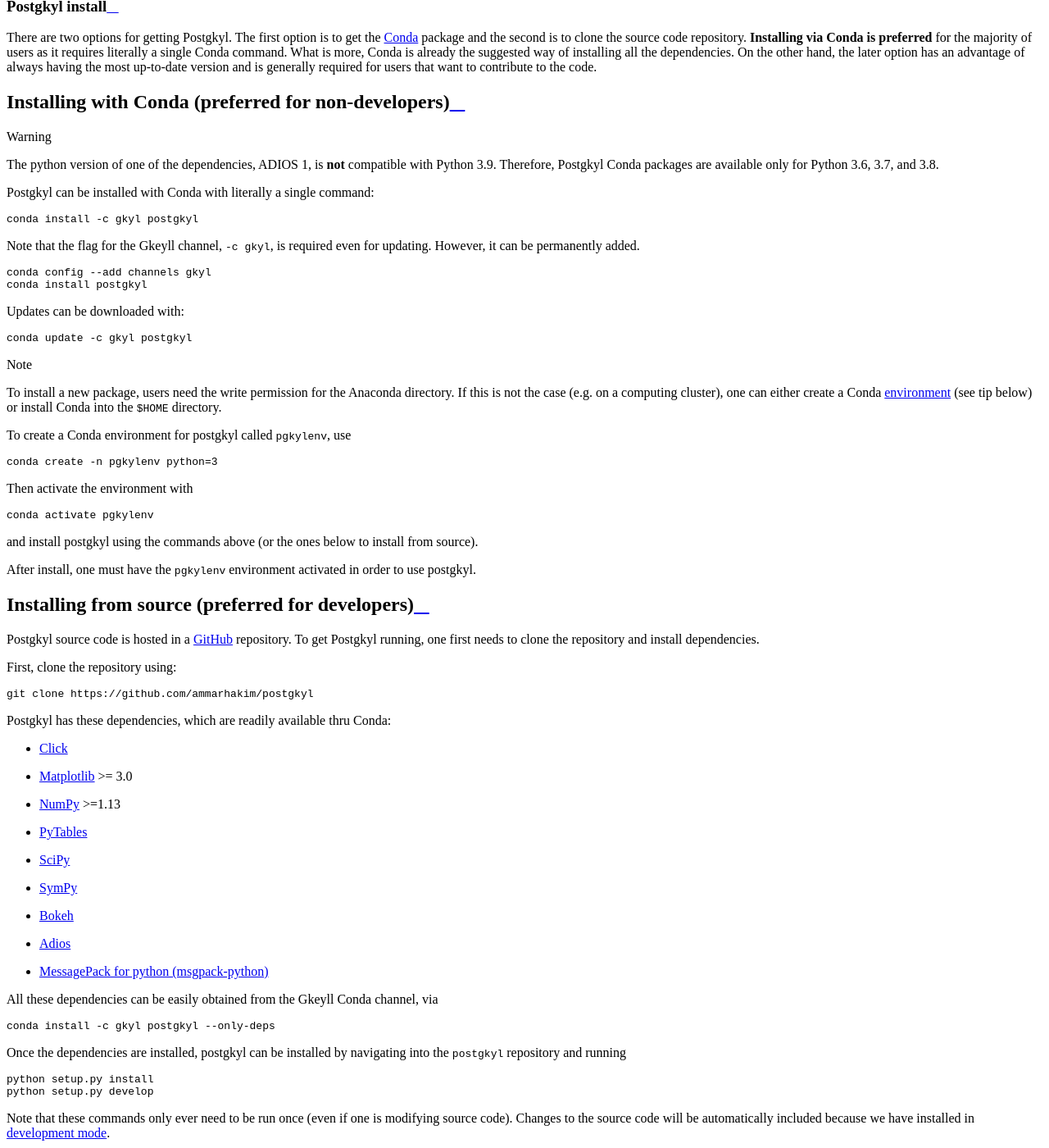
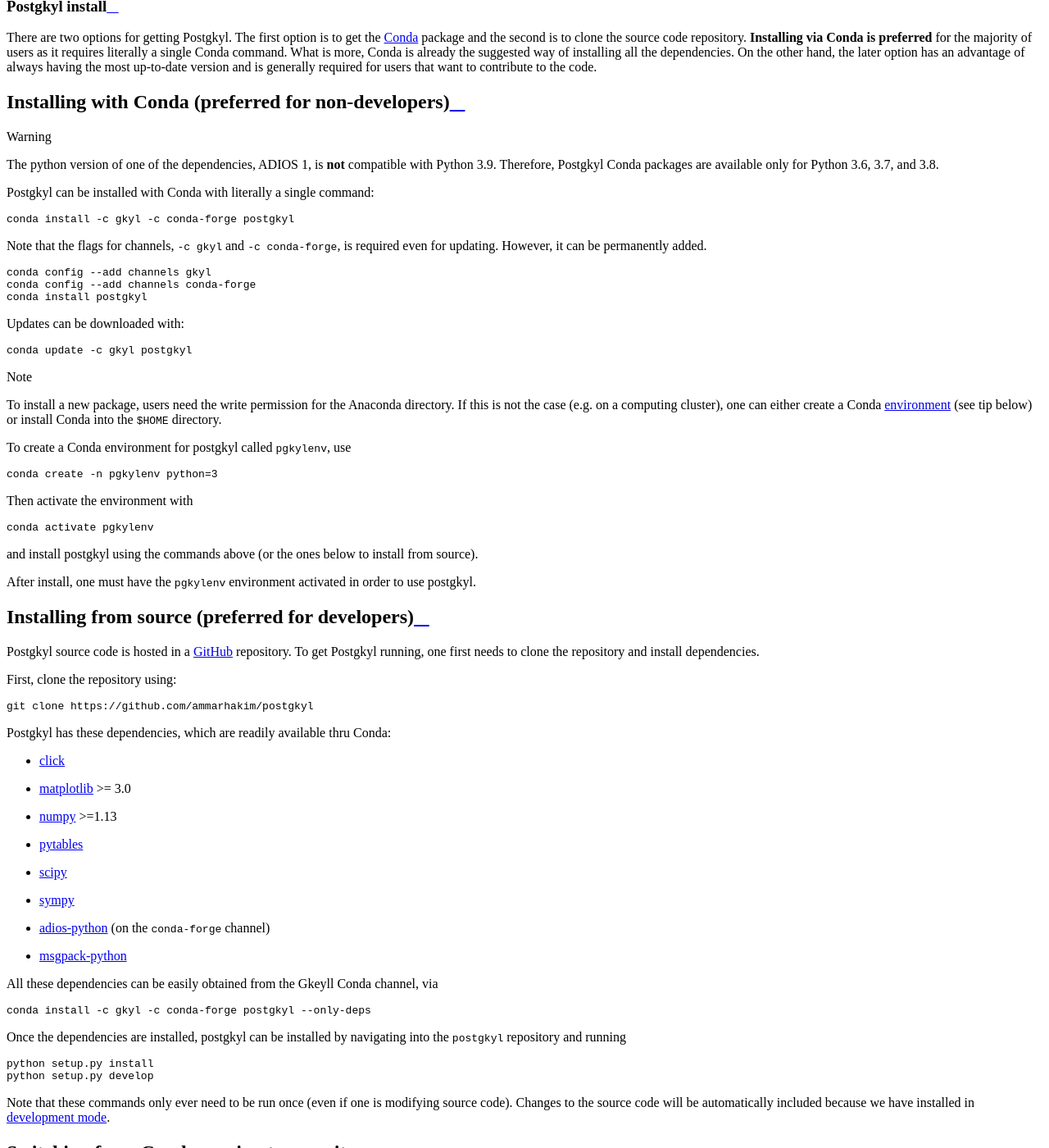
Before and after one commit to ammarhakim/gkyl-doc, a Sphinx documentation site: the page built from source/postgkyl/install.rst, in a window 1280 px wide and 1400 px high, scrolled down 1639 px. Shown: the whole window at 82% size. Built offline with Sphinx 7.4.7 and the Read the Docs theme 2.0.0, drawn with Linux system fonts in a browser that asks for light colours; pages that are not in the unit, such as notebooks, are missing from menus; some of the changed text lies outside the part shown.

Commit message:
Updating Postgkyl install instructions

```diff
--- a/source/postgkyl/install.rst
+++ b/source/postgkyl/install.rst
@@ -27,14 +27,15 @@
 
 .. code-block:: bash
 
-  conda install -c gkyl postgkyl
+  conda install -c gkyl -c conda-forge postgkyl
 
-Note that the flag for the Gkeyll channel, ``-c gkyl``, is required
-even for updating. However, it can be permanently added.
+Note that the flags for channels, ``-c gkyl`` and ``-c conda-forge``,
+is required even for updating. However, it can be permanently added.
 
 .. code-block:: bash
 
   conda config --add channels gkyl
+  conda config --add channels conda-forge
   conda install postgkyl
 
 Updates can be downloaded with:
@@ -86,22 +87,22 @@
 
 Postgkyl has these dependencies, which are readily available thru Conda:
 
-* `Click <https://click.palletsprojects.com/en/7.x/>`_
-* `Matplotlib <https://matplotlib.org/>`_ >= 3.0
-* `NumPy <https://numpy.org/>`_ >=1.13
-* `PyTables <https://www.pytables.org/>`_
-* `SciPy <https://www.scipy.org/>`_
-* `SymPy <https://www.sympy.org/en/index.html>`_
-* `Bokeh <https://docs.bokeh.org/en/latest/index.html>`_
-* `Adios <https://www.olcf.ornl.gov/center-projects/adios/>`_
-* `MessagePack for python (msgpack-python) <https://github.com/msgpack/msgpack-python>`_
+* `click <https://click.palletsprojects.com/en/7.x/>`_
+* `matplotlib <https://matplotlib.org/>`_ >= 3.0
+* `numpy <https://numpy.org/>`_ >=1.13
+* `pytables <https://www.pytables.org/>`_
+* `scipy <https://www.scipy.org/>`_
+* `sympy <https://www.sympy.org/en/index.html>`_
+* `adios-python <https://www.olcf.ornl.gov/center-projects/adios/>`_ (on the
+  ``conda-forge`` channel)
+* `msgpack-python <https://github.com/msgpack/msgpack-python>`_
 
 All these dependencies can be easily obtained from the Gkeyll Conda
 channel, via
 
 .. code-block:: bash
 
-  conda install -c gkyl postgkyl --only-deps
+  conda install -c gkyl -c conda-forge postgkyl --only-deps
 
 Once the dependencies are installed, postgkyl can be installed by
 navigating into the ``postgkyl`` repository and running
@@ -116,36 +117,6 @@
 automatically included because we have installed in `development mode
 <https://setuptools.readthedocs.io/en/latest/userguide/development_mode.html>`_.
 
-.. raw:: html
-
-   <details>
-   <summary><a>Building adiospy from source</a></summary>
-
-Adios can also be built manually from the source code. Note that for
-the manual build, Adios needs to be already installed and its ``bin``
-directory added to the ``PATH`` (the default Gkeyll location is
-``~/gkylsoft/adios/bin/``). The standard location for the wrapper in
-the Gkeyll installation is
-``gkyl/install-deps/adios-x.x.x/wrappers/numpy/``. After navigating to
-that directory, build and install adiospy via
-
-.. code-block:: bash
-
-  make python
-  python setup.py install
-
-This currently does not work out of the box with the ``clang``
-compiler because of a deprecated library. This can be overcome
-removing the ``-lrt`` flag from the line 33 of the ``Makefile``. The
-edited lines 32 and 33 should look like this:
-
-.. code-block:: bash
-
-  adios.so:
-          python setup.py build_ext
-
-This will allow to complete the adiospy build successfully and it has
-no know consequences for Postgkyl.
 
 
 Switching from Conda version to repository
```
Also changed, not shown: other parts of source/postgkyl/install.rst (+1 -1 lines).
